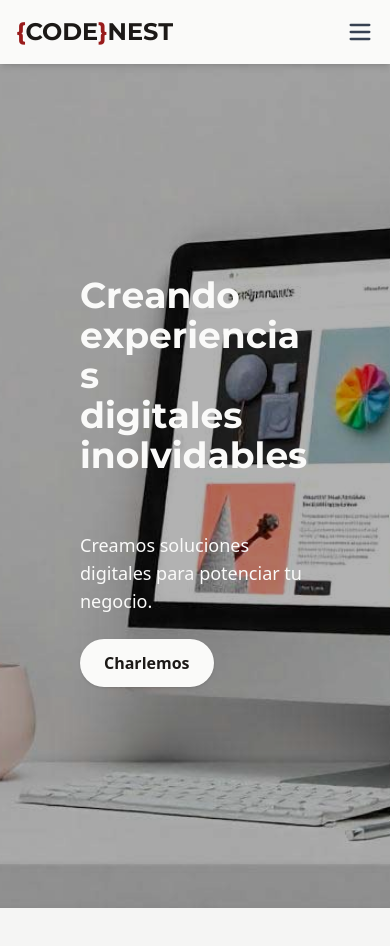
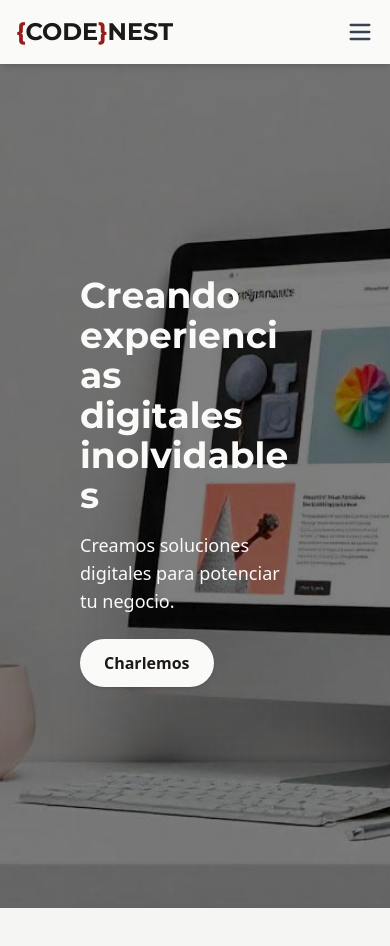
Before and after one commit to Tutesuarez/codenest, a Next.js app: page / in a window 390 px wide. Shown: the top 946 px of the page. Built offline with nearby package versions, Linux system fonts and the light colour scheme.

Commit message:
arreglo contrlos.start for motion

```diff
--- a/src/app/contacto/page.jsx
+++ b/src/app/contacto/page.jsx
@@ -91,13 +91,13 @@ export default function contacto() {
           </div>
           <div className="flex items-center space-x-4">
             <MapPin className="text-blue-500" size={24} />
-            <p className="text-lg">Madrid, España</p>
+            <p className="text-lg">Valencia, España</p>
           </div>
 
           {/* Mapa (Opcional) */}
           <iframe
             className="w-full h-64 rounded-lg shadow-md"
-            src="https://www.google.com/maps/embed?pb=!1m18!1m12!1m3!1d197293.81412812247!2d-0.5263220258635876!3d39.40793427407375!2m3!1f0!2f0!3f0!3m2!1i1024!2i768!4f13.1!3m3!1m2!1s0xd604f4cf0efb06f%3A0xb4a351011f7f1d39!2sValencia!5e0!3m2!1ses-419!2ses!4v1738943826281!5m2!1ses-419!2ses"
+            src="https://www.google.com/maps/embed?pb=!1m18!1m12!1m3!1d3080.3017364438215!2d-0.3685905!3d39.4625116!2m3!1f0!2f0!3f0!3m2!1i1024!2i768!4f13.1!3m3!1m2!1s0xd60491d346cdb31%3A0x40e1255181654df0!2sLlavor%20Urb%C3%A0!5e0!3m2!1sen!2ses!4v1738975279596!5m2!1sen!2ses"
             loading="lazy"
           ></iframe>
         </motion.div>
--- a/src/app/globals.css
+++ b/src/app/globals.css
@@ -14,7 +14,9 @@
   padding: 0;
 }
 
-
+.container_titulo{
+  width:93.33% ;
+}
 
 .titulo{
   font-family: 'Montserrat-bold';
--- a/src/app/layout.js
+++ b/src/app/layout.js
@@ -15,8 +15,8 @@ const geistMono = Geist_Mono({
 });
 
 export const metadata = {
-  title: "Create Next App",
-  description: "Generated by create next app",
+  title: "CODENEST | Soluciones digitales",
+  description: "Ofrecemos soluciones digitales a medida, incluyendo desarrollo web profesional, diseño de sitios responsivos, creación de aplicaciones web innovadoras, SEO avanzado para mejorar tu posicionamiento en buscadores, diseño gráfico impactante y mantenimiento web para garantizar el rendimiento y seguridad de tu página. Ya sea que necesites tu primera web o mejorar tu presencia online, te ayudamos a destacar con estrategias efectivas y tecnología de vanguardia. ¡Hablemos sobre cómo llevar tu negocio al siguiente nivel!",
 };
 
 export default function RootLayout({ children }) {
--- a/src/app/page.js
+++ b/src/app/page.js
@@ -26,16 +26,16 @@ export default function Home() {
         fill
         className="-z-10 object-cover"
       />
-      <div className="absolute inset-0 bg-black bg-opacity-30 md:bg-opacity-10"></div>
+      <div className="absolute inset-0 bg-black bg-opacity-50 md:bg-opacity-10"></div>
 
-      <div className="titulo_container relative z-10 text-start items-center flex-inline w-4/4 h-2/4 md:w-2/4">
+      <div className="container_titulo relative z-10 text-start items-center flex-inline h-2/4 md:w-2/4">
       <AnimatedText
-          el="h2"
+          el="h1"
           text={[
             "Creando experiencias",
             "digitales inolvidables",
           ]}
-          className="text-4xl md:text-5xl titulo text-stone-50 md:text-stone-900 "
+          className="text-4xl md:text-6xl titulo text-stone-50 shadow- md:text-stone-900 "
           repeatDelay={3000}
         />
         {/* <h1 className="text-4xl md:text-5xl font-bold titulo ">Creando experiencias <br/> digitales inolvidables</h1> */}
--- a/src/components/NavBar.jsx
+++ b/src/components/NavBar.jsx
@@ -12,8 +12,8 @@ export default function Navbar() {
       <div className="max-w-7xl mx-auto px-4 sm:px-6 lg:px-8">
         <div className="flex justify-between items-center py-4">
           {/* Logo */}<Link href="/">
-          <h1 className="text-2xl logo text-stone-900"><span className="brackets text-red-800">&#123;</span>CODE<span className="brackets text-red-800">&#125;</span>NEST
-          </h1>
+          <p className="text-2xl logo text-stone-900"><span className="brackets text-red-800">&#123;</span>CODE<span className="brackets text-red-800">&#125;</span>NEST
+          </p>
           </Link>
 
           {/* Menú en pantallas grandes */}
--- a/src/components/Title.jsx
+++ b/src/components/Title.jsx
@@ -31,12 +31,12 @@ export const AnimatedText = ({
 
   useEffect(() => {
     let timeout
-    const show = () => {
-      controls.start("visible");
+    const show = async () => {
+      await controls.start("visible");
       if (repeatDelay) {
         timeout = setTimeout(async () => {
           await controls.start("hidden");
-          controls.start("visible");
+          await controls.start("visible");
         }, repeatDelay);
       }
     };
@@ -48,11 +48,11 @@ export const AnimatedText = ({
     }
 
     return () => clearTimeout(timeout);
-  }, [isInView]);
+  }, [isInView, controls]);
 
   return (
     <Wrapper className={className}>
-      <span className="sr-only">{textArray.join(" ")}</span>
+      <span className="sr-only ">{textArray.join(" ")}</span>
       <motion.span
         ref={ref}
         initial="hidden"
```
